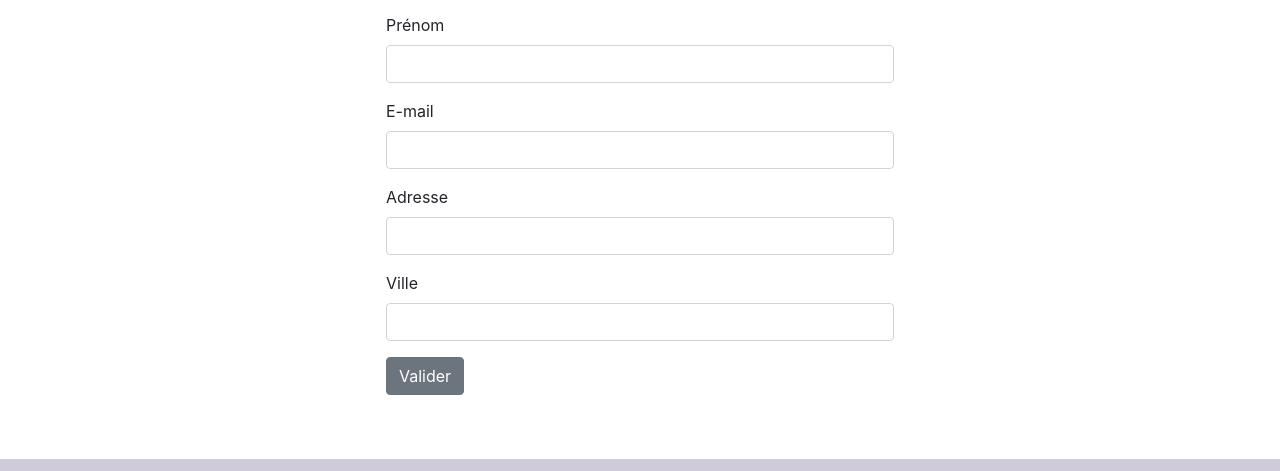
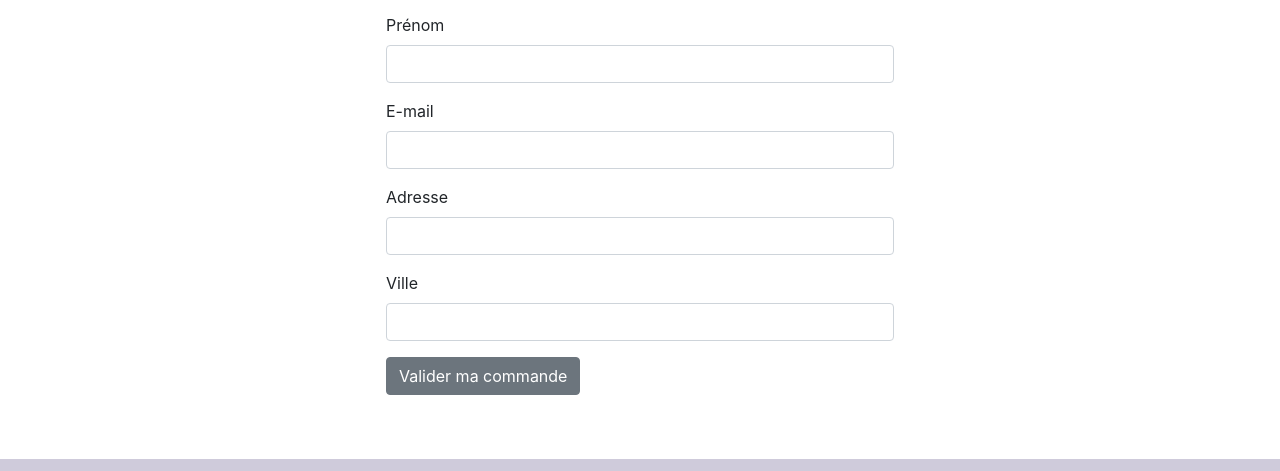
Before and after one commit to alebejarano/alejandrabejarano_5_22022021, a website: page cart.html in a window 1280 px wide. Shown: the part 338-809 px from the top of the page. Drawn offline with Linux system fonts and the light colour scheme.

Commit message:
style retouches

```diff
--- a/cart.html
+++ b/cart.html
@@ -86,7 +86,7 @@
                                 aria-required=”true” required>
                             <small id="cityDesc" class="error-message"></small>
                         </div>
-                        <button type="submit" class="btn btn-secondary mb-5" id="redirect">Valider</button>
+                        <button type="submit" class="btn btn-secondary mb-5" id="redirect">Valider ma commande</button>
                     </form>
                 </div>
             </div>
--- a/scss/components/_components.scss
+++ b/scss/components/_components.scss
@@ -19,7 +19,7 @@
     width: 50%;
   }
 }
-
+// to delete individual items
 .delete {
   cursor: pointer;
 }
```
Also changed, not shown: 1 other file.
